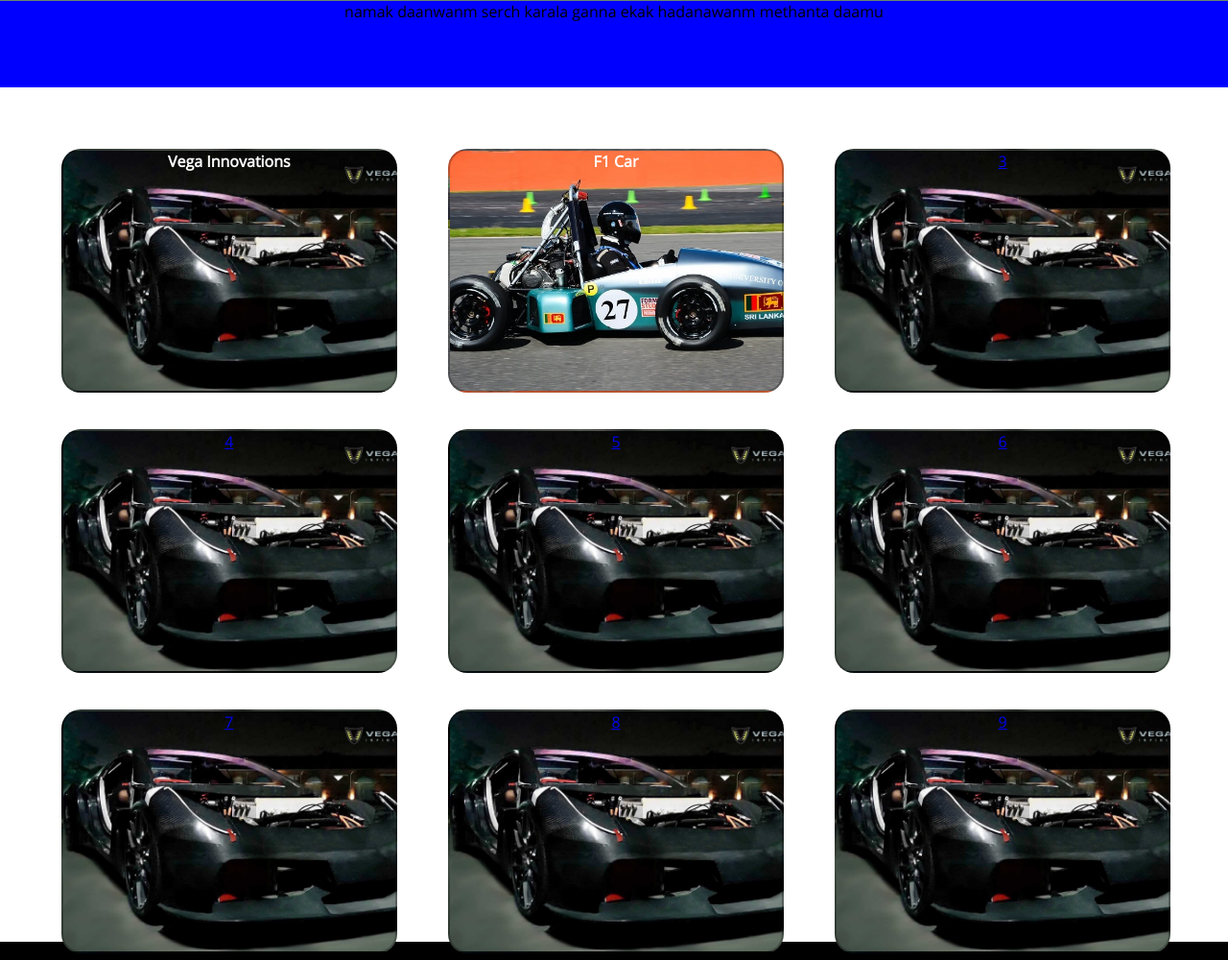
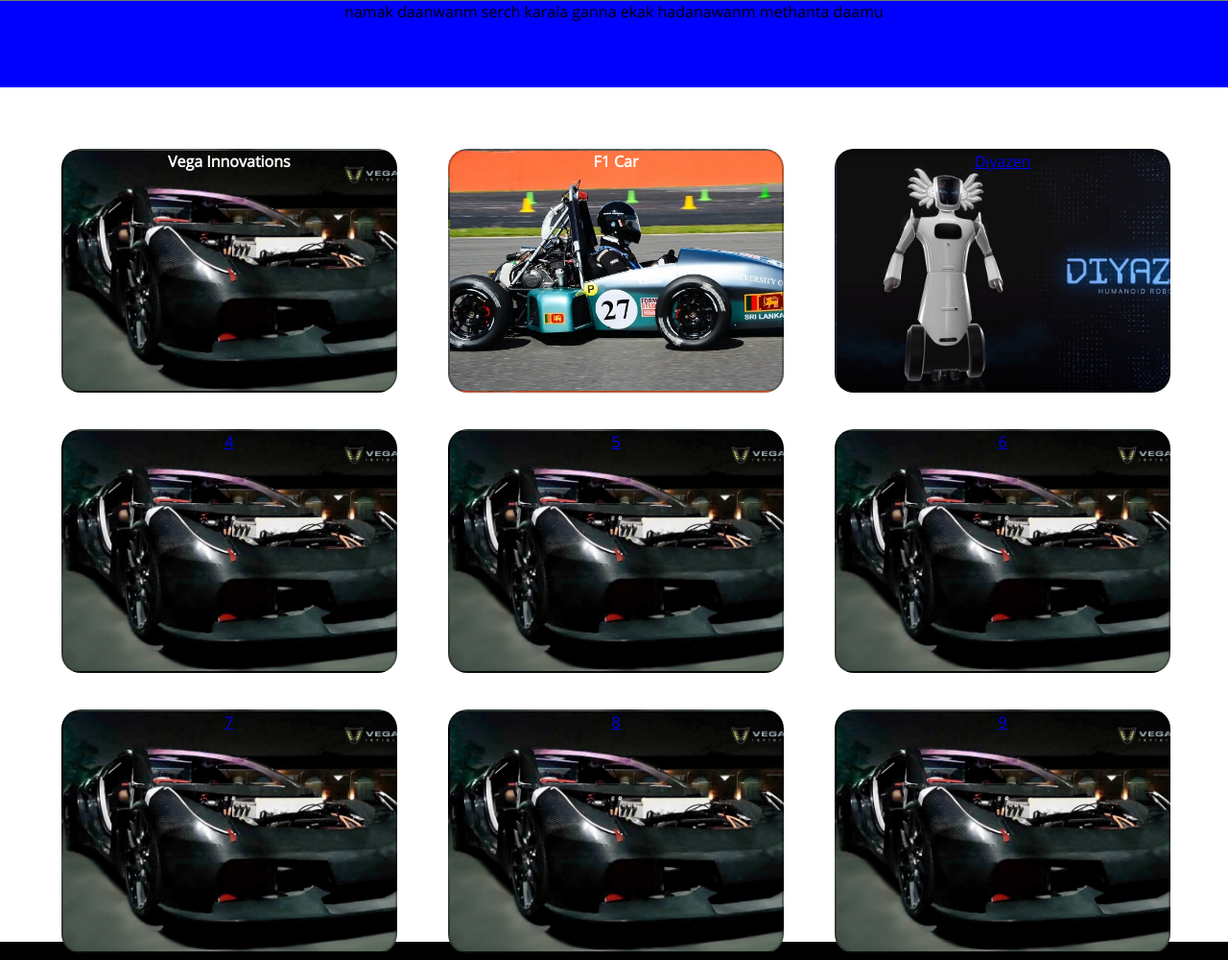
Before and after one commit to yasasgit/web-dev-sdg, a PHP site: page /html/innovate.html in a window 1280 px wide. Shown: the part 1431-2431 px from the top of the page at 96% size. Run offline with PHP 8.4, Linux system fonts and the light colour scheme.

Commit message:
add inno 3 for back image

```diff
--- a/website/css/innovation.css
+++ b/website/css/innovation.css
@@ -109,7 +109,7 @@
 .item3{width: 100%;height: 250px;
 border-radius: 20px;
 border: 2px solid #00000046;
-background-image: url('../media/vega-car.jpg');
+background-image: url('../media/Diyazen-01.jpg');
 background-size: cover;
 }
 .item4{width: 100%;height: 250px;
--- a/website/html/innovate.html
+++ b/website/html/innovate.html
@@ -54,7 +54,7 @@
 		<div class="grid-container">
 			<div class="item1"><a href="../html/inno1.html" class="div-list-innvo-01">Vega Innovations</a></div>
 			<div class="item2"><a href="../html/inno2.html"class="div-list-innvo-02">F1 Car</a></div>
-			<div class="item3"><a href="#">3</a></div>
+			<div class="item3"><a href="../html/inno3.html">Diyazen</a></div>
 			<div class="item4"><a href="#">4</a></div>
 			<div class="item5"><a href="#">5</a></div>
 			<div class="item6"><a href="#">6</a></div>
```
Also changed, not shown: website/media/Diyazen-01.jpg (added).
